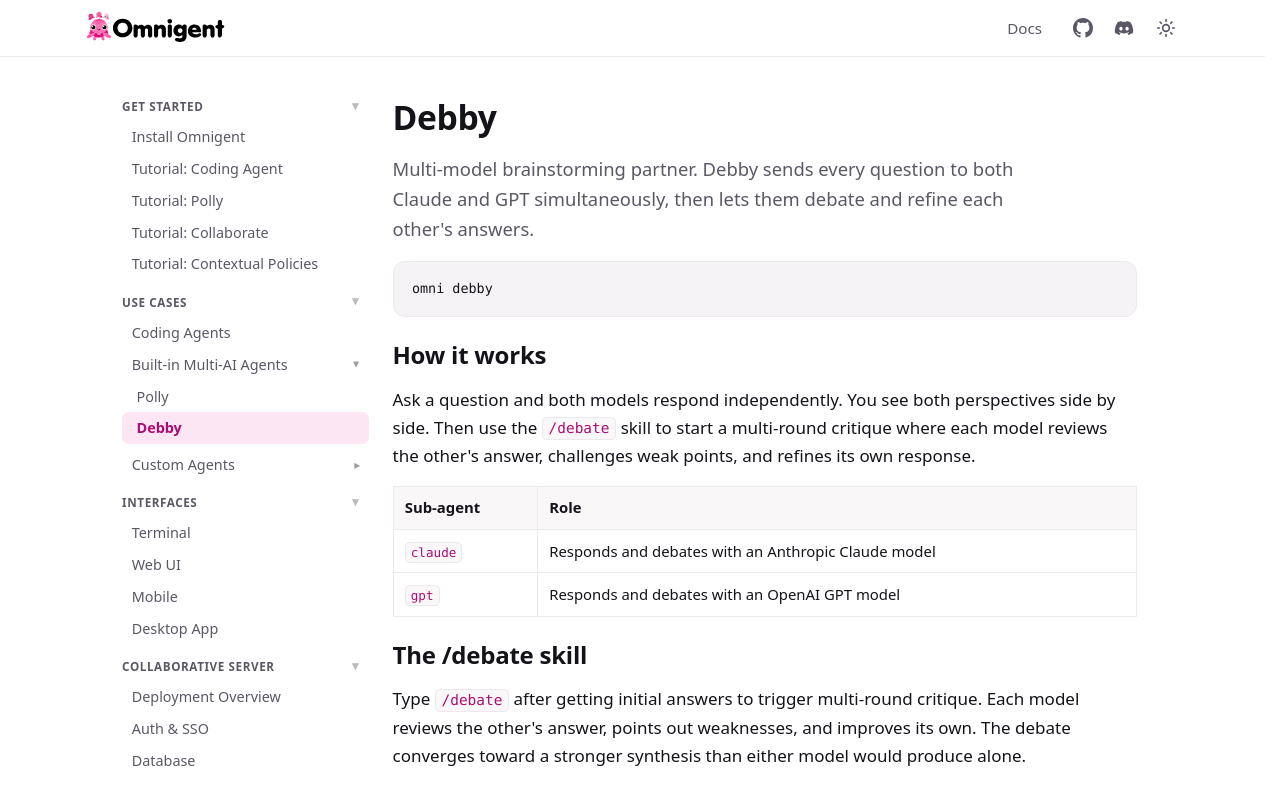
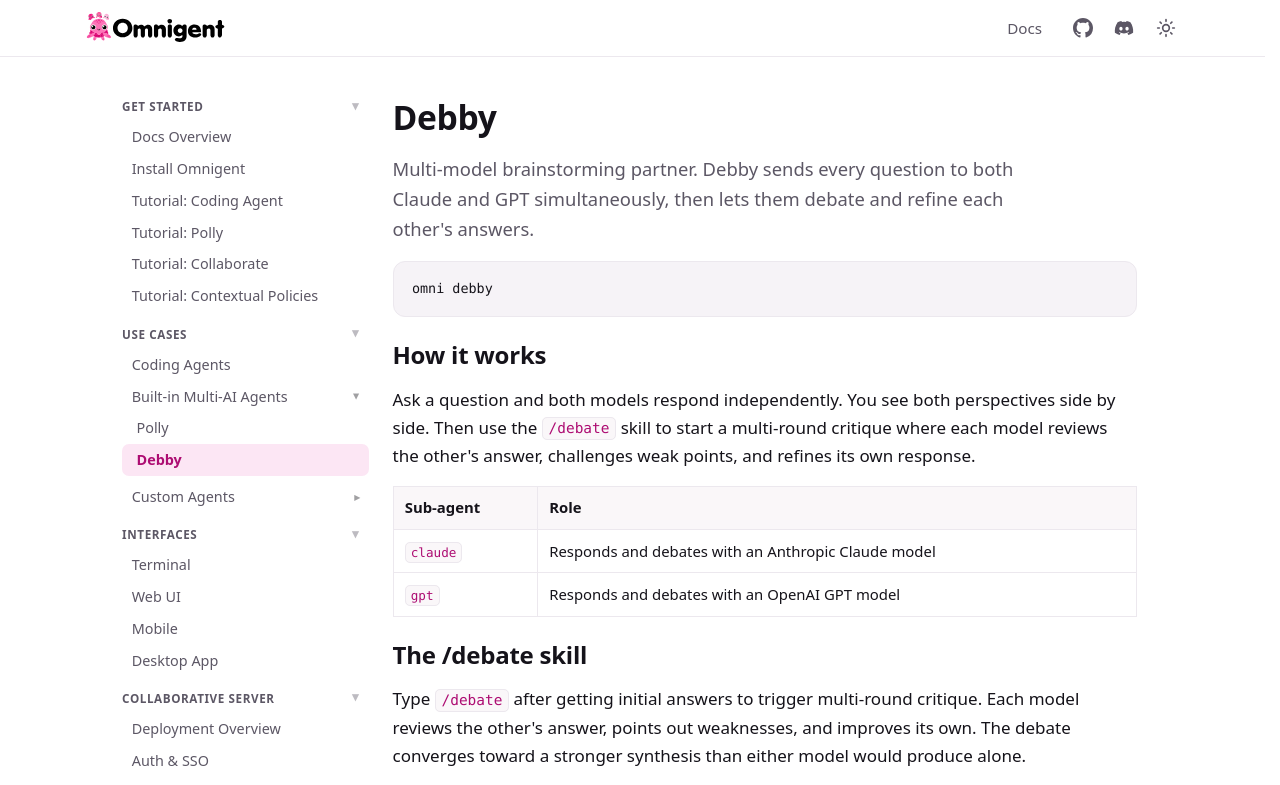
Before and after one commit to omnigent-ai/omnigent-site, a Next.js app: page /docs/use/builtin-agents/debby in a window 1280 px wide. Shown: the top 785 px of the page. Built offline with nearby package versions, Linux system fonts and the light colour scheme.

Commit message:
Add a Docs Overview link to the sidebar

```diff
--- a/components/DocsSidebarFull.js
+++ b/components/DocsSidebarFull.js
@@ -8,6 +8,7 @@ const SECTIONS = [
   {
     title: "Get Started",
     pages: [
+      { href: "/docs", label: "Docs Overview" },
       { href: "/quickstart/install", label: "Install Omnigent" },
       { href: "/quickstart/coding-agent", label: "Tutorial: Coding Agent" },
       { href: "/quickstart/polly", label: "Tutorial: Polly" },
```
